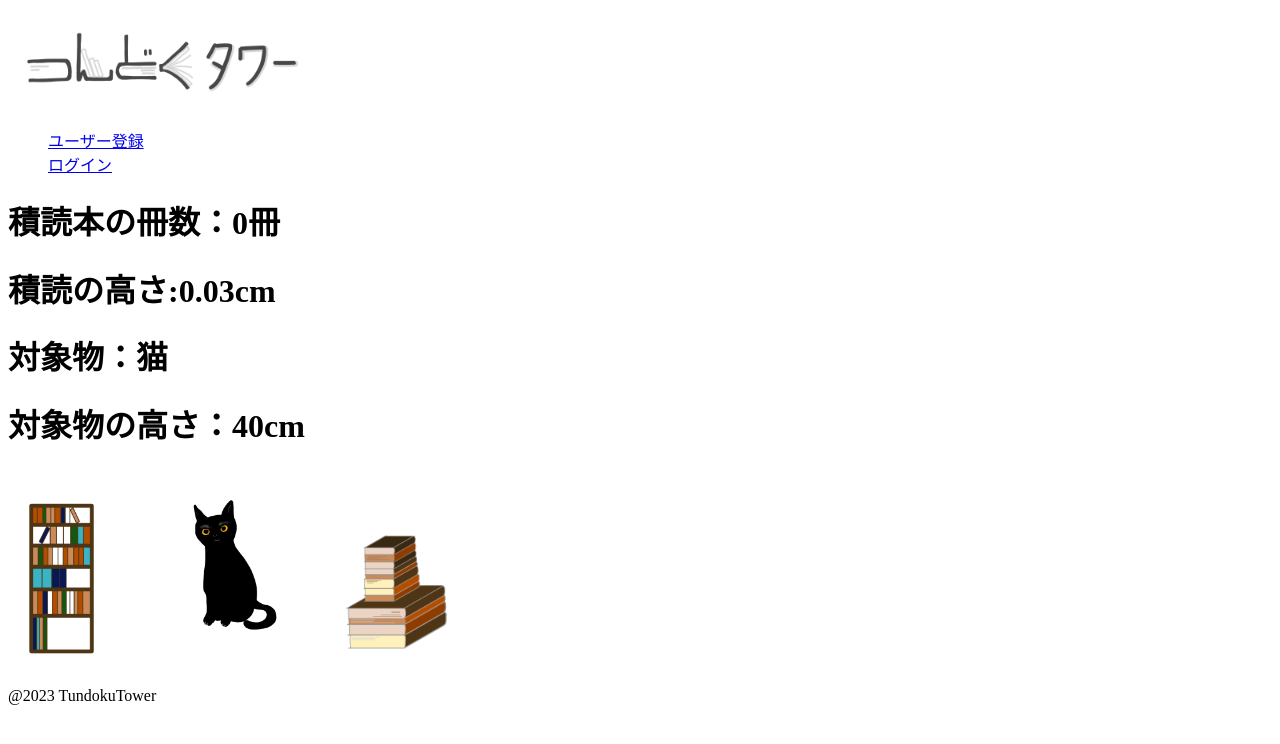
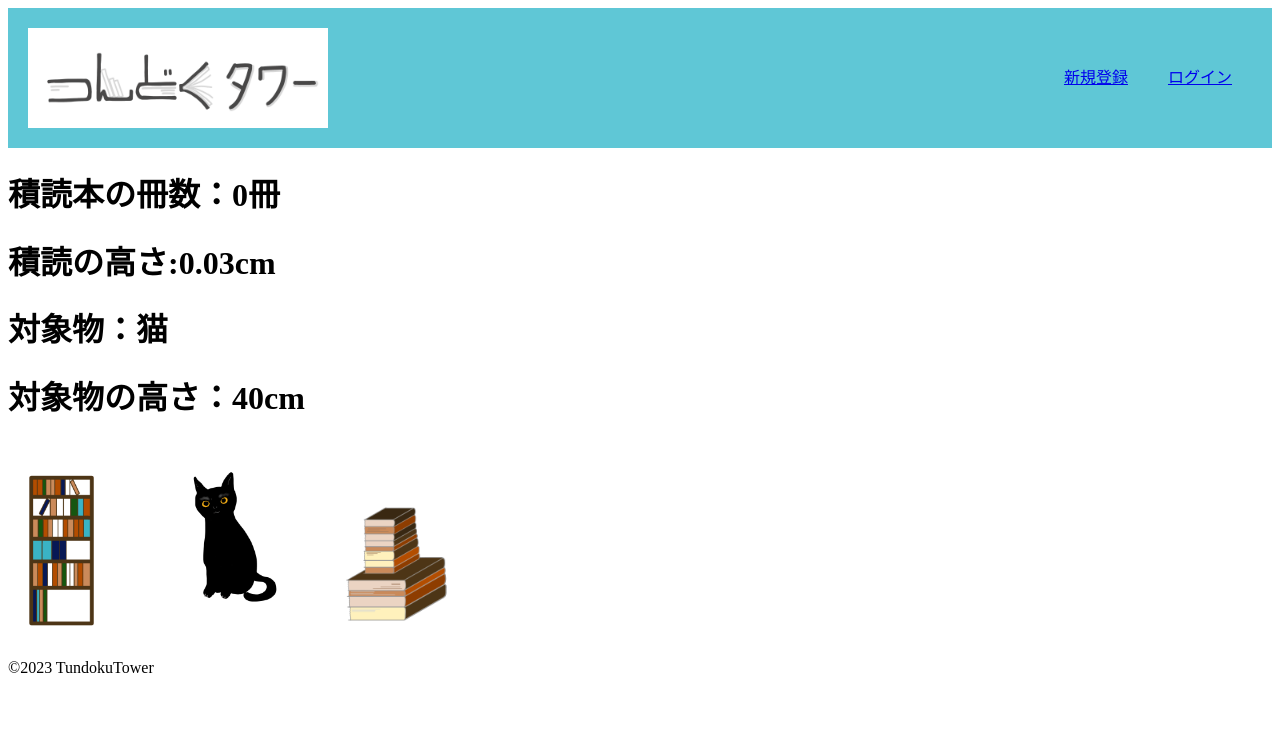
Before and after one commit to ryo3568/TundokuTower-frontend, a React (Create React App) app: page / in a window 1280 px wide. Shown: the top 744 px of the page. Built offline with nearby package versions, Linux system fonts and the light colour scheme; no server answers.

Commit message:
ヘッダーのスタイル変更＃27

```diff
--- a/src/App.css
+++ b/src/App.css
@@ -1,9 +1,23 @@
 /* ヘッダー
 path: src/components/header.js */
 
+header{
+    background-color: #5FC7D6;
+    height: 140px;
+}
+
 .header-nav {
     list-style: none;
+    float:right;
+    padding: 20px;
 }
+
+
+li{
+    float:left;
+    padding: 20px;
+}
+
 
 .allBook {
     height:200px;
@@ -18,7 +32,10 @@ path: src/components/header.js */
 }
 
 .header-logo {
+    margin-top: 20px;
+    margin-left: 20px;
     height: 100px;
+    float: left;
 }
 
 /* フッター
--- a/src/components/footer.js
+++ b/src/components/footer.js
@@ -2,7 +2,7 @@
 const Footer = () => {
     return (
         <footer>
-            <p>@{new Date().getFullYear()} TundokuTower</p>
+            <p>©{new Date().getFullYear()} TundokuTower</p>
         </footer>
     )
 }
--- a/src/components/header.js
+++ b/src/components/header.js
@@ -19,7 +19,7 @@ const Header = (props) => {
         else{
             return(
                 <ul className="header-nav">
-                    <li><Link to="/user/register">ユーザー登録</Link></li>
+                    <li><Link to="/user/register">新規登録</Link></li>
                     <li><Link to="/user/login">ログイン</Link></li>
                 </ul>
             )
```
